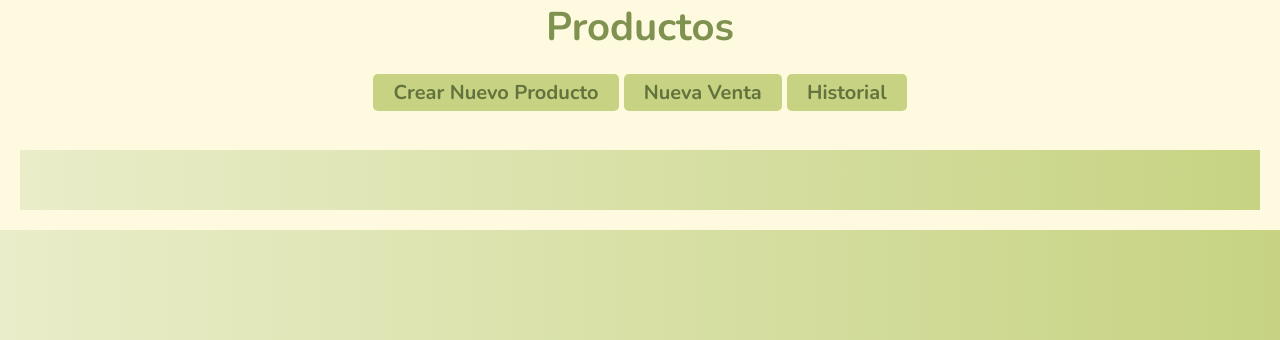
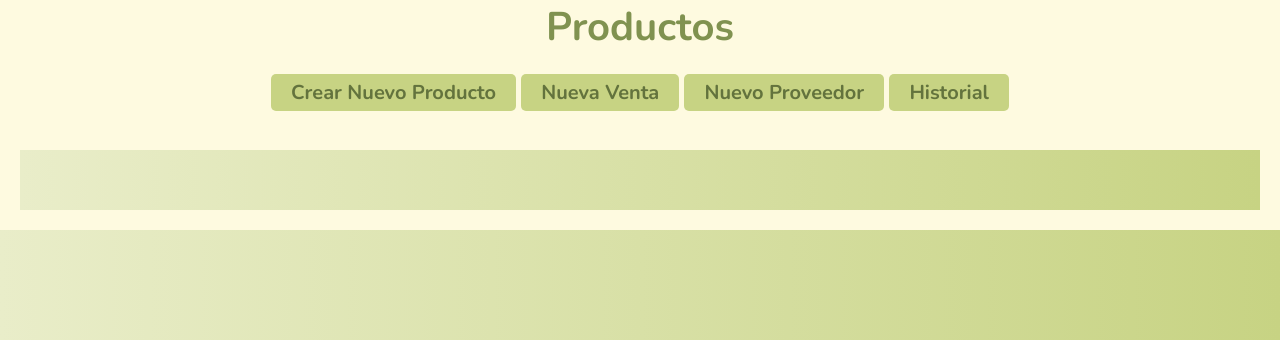
Before and after one commit to Mbelem7/VET, a Flask app: template templates/productos.html in a window 1280 px wide. Shown: the part 85-425 px from the top of the page. Run offline with Flask 3, Linux system fonts and the light colour scheme; the template is opened without the code that fills it, so the values that code supplies are empty.

Commit message:
ya ta es boton de proveedores

```diff
--- a/templates/productos.html
+++ b/templates/productos.html
@@ -16,7 +16,7 @@
   <div class="botonesproducto">
     <a href="/compra"> <button class="btnproducto"> Crear Nuevo Producto</button></a>
     <a href="/ventas"> <button class="btnproducto"> Nueva Venta</button></a>
-    <!-- <a href="/proveedores"> <button class="btnproducto"> Nuevo Proveedor</button></a> -->
+    <a href="/proveedores"> <button class="btnproducto"> Nuevo Proveedor</button></a>
     <a href="/historialventas"> <button class="btnproducto">Historial</button></a>
 
 
```
